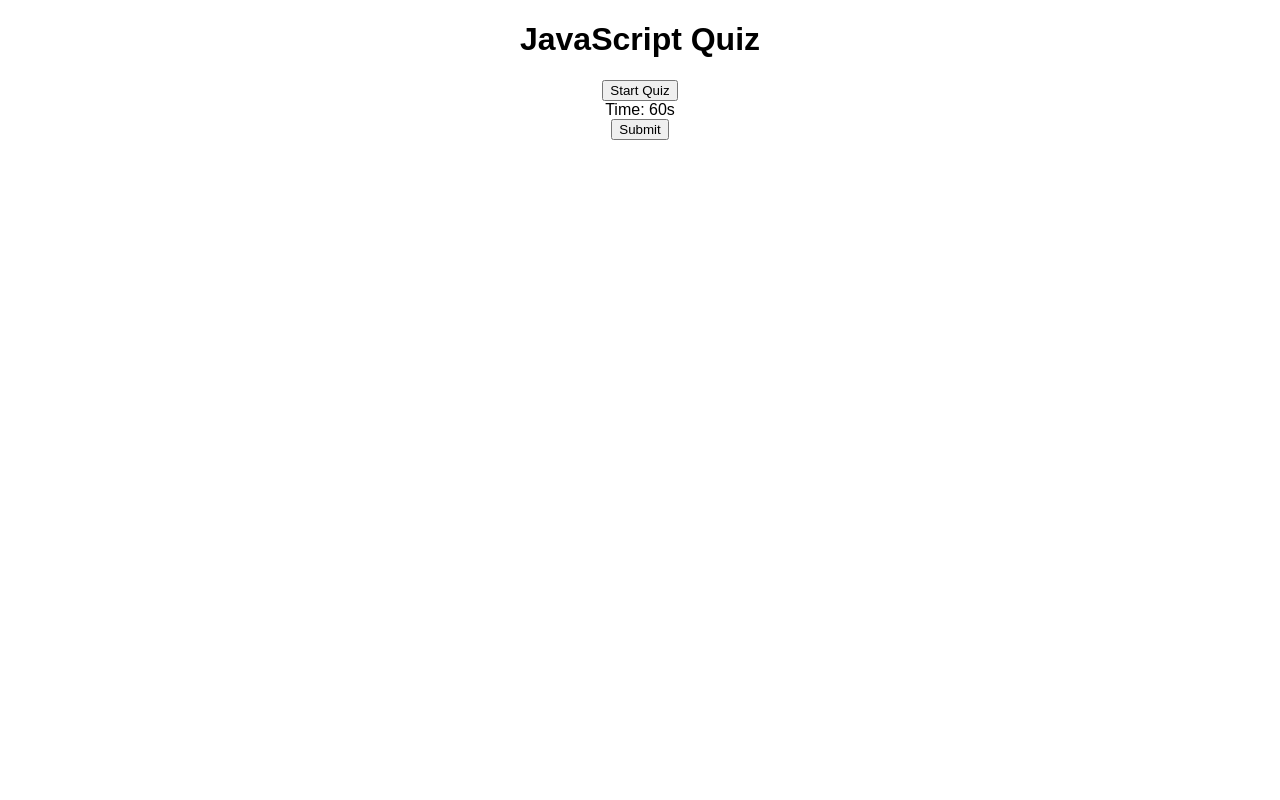
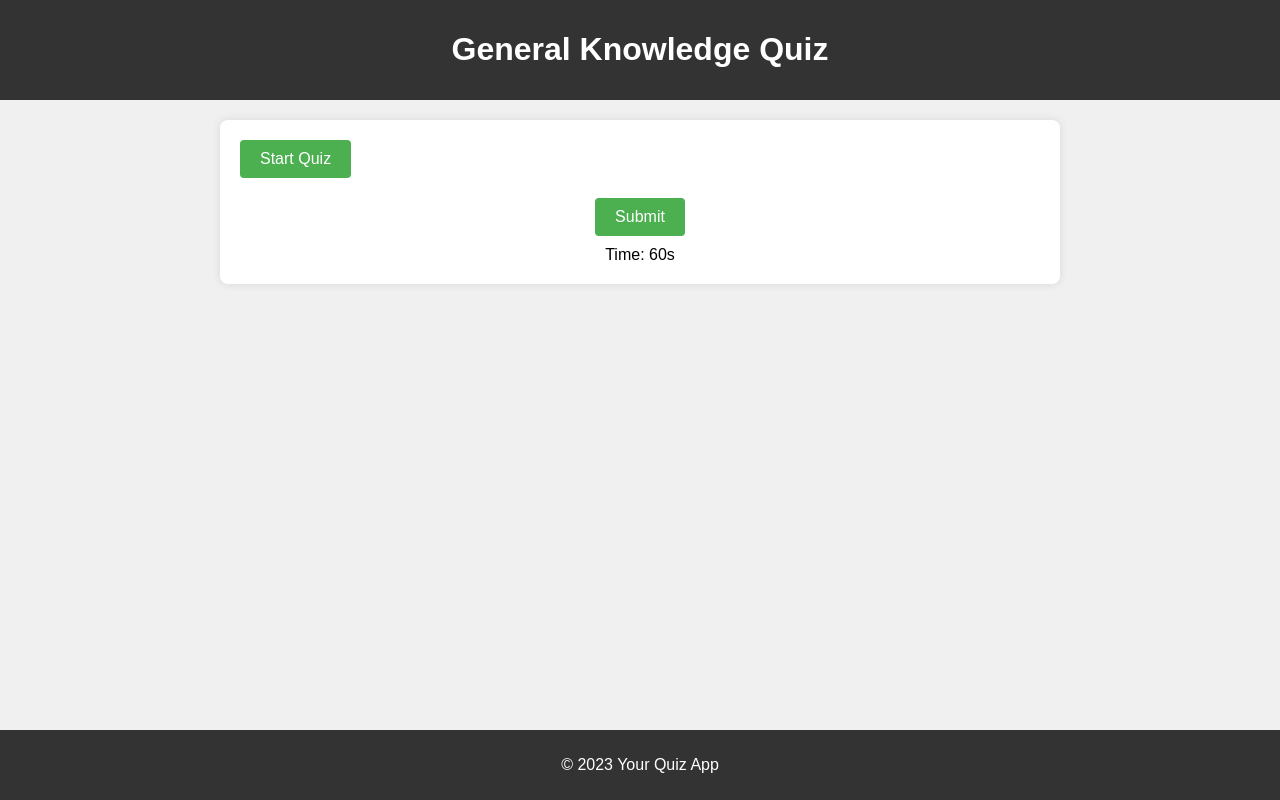
Before and after one commit to amnindersinghk/code_quiz, a plain HTML site: page index.html in a window 1280 px wide. Drawn offline with Linux system fonts and the light colour scheme.

Commit message:
added more changes to the layout of the quiz

```diff
--- a/assets/style.css
+++ b/assets/style.css
@@ -2,19 +2,77 @@ body {
     font-family: 'Arial', sans-serif;
     margin: 0;
     padding: 0;
+    background-color: #f0f0f0;
+}
+
+header {
+    background-color: #333;
+    color: #fff;
+    text-align: center;
+    padding: 10px 0;
+}
+
+main {
+    max-width: 800px;
+    margin: 20px auto;
+    background-color: #fff;
+    padding: 20px;
+    border-radius: 8px;
+    box-shadow: 0 0 10px rgba(0, 0, 0, 0.1);
 }
 
 #quiz-container {
     text-align: center;
-    margin: 20px;
+    margin-top: 20px;
+}
+
+button {
+    background-color: #4caf50;
+    color: #fff;
+    padding: 10px 20px;
+    font-size: 16px;
+    border: none;
+    border-radius: 4px;
+    cursor: pointer;
+}
+
+button:hover {
+    background-color: #45a049;
+}
+
+#question-container {
+    font-size: 18px;
+    margin-bottom: 10px;
+}
+
+#choices-container button {
+    margin: 5px;
+    padding: 10px 20px;
+    font-size: 14px;
+}
+
+#timer-display {
+    font-size: 16px;
+    margin-top: 10px;
 }
 
 #score-container {
     display: none;
     text-align: center;
+    margin-top: 20px;
 }
 
-#high-scores-list {
+ul {
     list-style-type: none;
     padding: 0;
 }
+
+footer {
+    background-color: #333;
+    color: #fff;
+    text-align: center;
+    padding: 10px 0;
+    position: fixed;
+    width: 100%;
+    bottom: 0;
+}
--- a/index.html
+++ b/index.html
@@ -7,19 +7,30 @@
     <title>JavaScript Quiz</title>
 </head>
 <body>
+    <header>
+        <h1>General Knowledge Quiz</h1>
+    </header>
+
+    <main>
+        <button id="start-btn">Start Quiz</button>
         <div id="quiz-container">
-        <h1>JavaScript Quiz</h1>
-        <button id="start-btn">Start Quiz</button>
-        <div id="timer-display">Time: 60s</div>
             <div id="question-container"></div>
             <div id="choices-container"></div>
             <div id="result-container"></div>
             <button id="submit-btn">Submit</button>
+            <div id="timer-display">Time: 60s</div>
         </div>
+
         <div id="score-container">
             <h2>High Scores</h2>
             <ul id="high-scores-list"></ul>
         </div>
-    <script src="assets/script.js"></script>
+    </main>
+
+    <footer>
+        <p>&copy; 2023 Your Quiz App</p>
+    </footer>
+
+    <script defer src="assets/script.js"></script>
 </body>
 </html>
```
Lines whose indentation alone changed are shown as unchanged.
